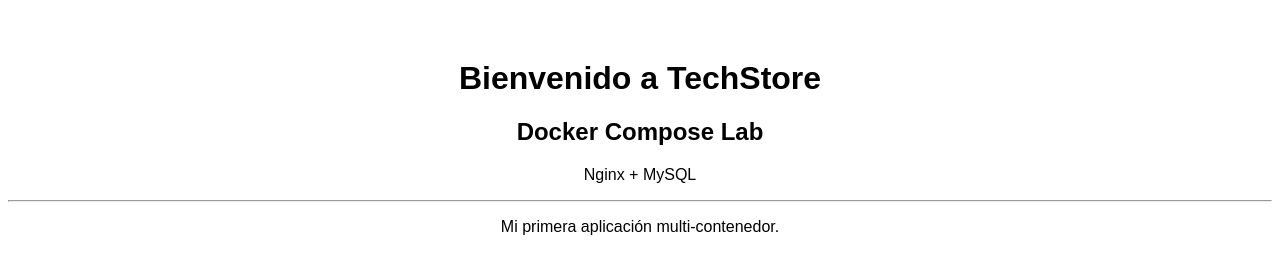
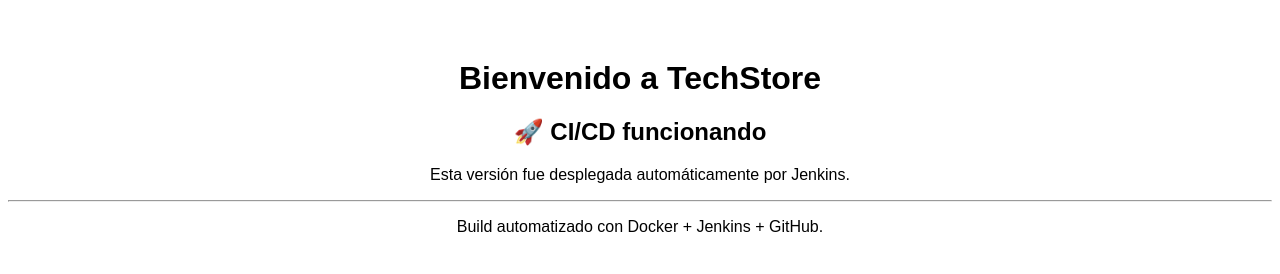
Before and after one commit to carmon95/devops-lab, a plain HTML site: page index.html in a window 1280 px wide. Drawn offline with Linux system fonts and the light colour scheme.

Commit message:
Update TechStore application

```diff
--- a/index.html
+++ b/index.html
@@ -1,5 +1,6 @@
 <!DOCTYPE html>
 <html lang="es">
+
 <head>
     <meta charset="UTF-8">
     <title>TechStore - DevOps Lab</title>
@@ -9,13 +10,14 @@
 
     <h1>Bienvenido a TechStore</h1>
 
-    <h2>Docker Compose Lab</h2>
+    <h2>🚀 CI/CD funcionando</h2>
 
-    <p>Nginx + MySQL</p>
+    <p>Esta versión fue desplegada automáticamente por Jenkins.</p>
 
     <hr>
 
-    <p>Mi primera aplicación multi-contenedor.</p>
+    <p>Build automatizado con Docker + Jenkins + GitHub.</p>
 
 </body>
+
 </html>
```
